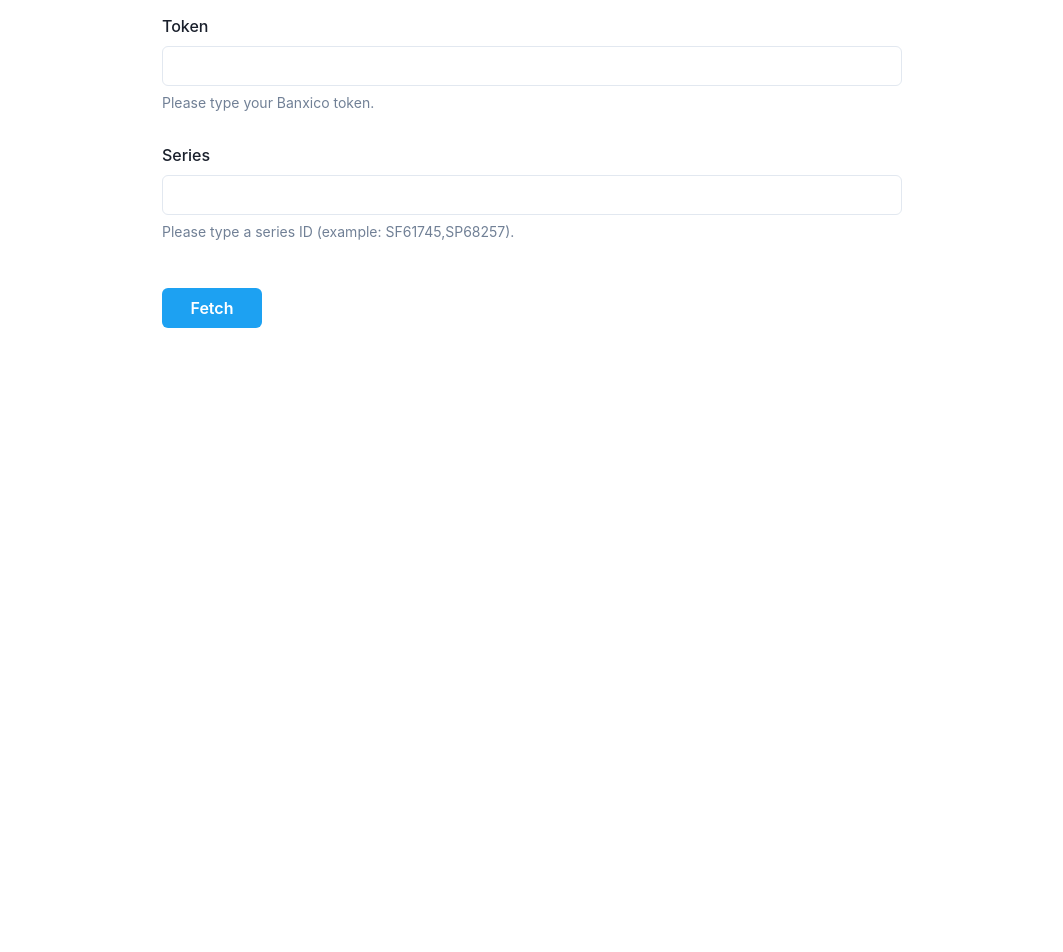
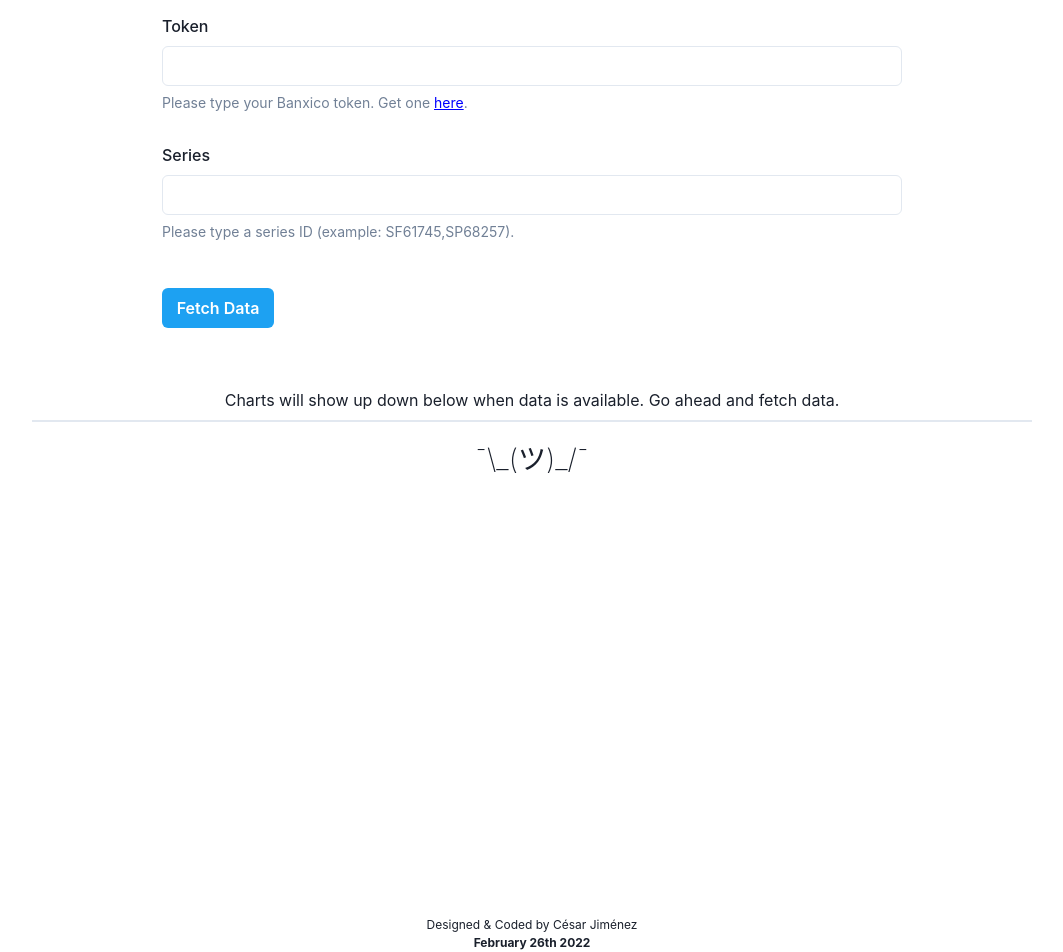
Before and after one commit to Cesar-Jim/tukan, a Next.js app: page / in a window 1280 px wide. Shown: the part 113-1065 px from the top of the page, without its empty margins (108-1171 px from the left). Before the commit the page ends 800 px from the top, so only its background shows below. Built offline with nearby package versions, Linux system fonts and the light colour scheme.

Commit message:
Added charts list container + footer + spinner

```diff
--- /dev/null
+++ b/components/Charts/ChartsCollection.jsx
@@ -0,0 +1,64 @@
+import { useContext, useEffect } from 'react';
+import {
+  Tabs,
+  TabList,
+  TabPanels,
+  Tab,
+  TabPanel,
+  Flex,
+  Spinner,
+} from '@chakra-ui/react';
+
+import LineChart from './LineChart';
+import AppContext from '../../context/context';
+
+const ChartsCollection = () => {
+  const { data, isLoading } = useContext(AppContext);
+
+  useEffect(() => {}, [data]);
+
+  return (
+    <Flex
+      width={['300px', '400px', '700px', '900px', '900px', '1000px']}
+      height="300px"
+      m="12px auto"
+      justifyContent="center"
+    >
+      {isLoading ? (
+        <Spinner m="20% 0" />
+      ) : (
+        <Tabs isFitted width="100%" m="48px 0">
+          <TabList justifyContent="space-evenly" pb="8px">
+            {data
+              ? data.map((chart) => {
+                  return <Tab key={chart.idSerie}>{chart.idSerie}</Tab>;
+                })
+              : 'Charts will show up down below when data is available. Go ahead and fetch data.'}
+          </TabList>
+
+          <TabPanels>
+            {data ? (
+              data.map((chart) => {
+                return (
+                  <TabPanel key={chart.idSerie}>
+                    <LineChart
+                      chartData={chart.datos}
+                      title={`${chart.idSerie} - ${chart.titulo}`}
+                      subtitle={`${chart.idSerie}`}
+                    />
+                  </TabPanel>
+                );
+              })
+            ) : (
+              <TabPanel textAlign="center" fontSize="1.75rem" fontWeight="thin">
+                <p>¯\_(ツ)_/¯</p>
+              </TabPanel>
+            )}
+          </TabPanels>
+        </Tabs>
+      )}
+    </Flex>
+  );
+};
+
+export default ChartsCollection;
--- a/components/Charts/LineChart.jsx
+++ b/components/Charts/LineChart.jsx
@@ -10,7 +10,7 @@ import {
 } from 'chart.js';
 import { Line } from 'react-chartjs-2';
 
-const LineChart = ({ title, xData }) => {
+const LineChart = ({ title, subtitle, chartData }) => {
   ChartJS.register(
     CategoryScale,
     LinearScale,
@@ -32,37 +32,20 @@ const LineChart = ({ title, xData }) => {
         display: true,
         text: title,
       },
-      subtitle: {
-        display: true,
-        text: 'Test',
-      },
     },
   };
 
-  const labels = [
-    'January',
-    'February',
-    'March',
-    'April',
-    'May',
-    'June',
-    'July',
-  ];
+  const labels = chartData ? chartData.map((point) => point.fecha) : [];
 
   const data = {
     labels,
     datasets: [
       {
-        label: 'Dataset 1',
-        data: [130, 100, 450, 220, 290, 120, 770],
+        label: subtitle,
+        fill: false,
+        data: chartData ? chartData.map((point) => point.dato) : [],
         borderColor: 'rgb(255, 99, 132)',
         backgroundColor: 'rgba(255, 99, 132, 0.5)',
-      },
-      {
-        label: 'Dataset 2',
-        data: [100, 200, 300, 400, 230, 150, 578],
-        borderColor: 'rgb(53, 162, 235)',
-        backgroundColor: 'rgba(53, 162, 235, 0.5)',
       },
     ],
   };
--- /dev/null
+++ b/components/Footer/Footer.jsx
@@ -0,0 +1,23 @@
+import { Flex, Text } from '@chakra-ui/react';
+
+const Footer = () => {
+  return (
+    <Flex
+      as="footer"
+      alignItems="center"
+      flexDir="column"
+      m="auto"
+      position="absolute"
+      left={0}
+      right={0}
+      bottom={-300}
+    >
+      <Text fontSize="xs">Designed & Coded by César Jiménez</Text>
+      <Text fontSize="xs">
+        <strong>February 26th 2022</strong>
+      </Text>
+    </Flex>
+  );
+};
+
+export default Footer;
--- a/components/form/Form.jsx
+++ b/components/form/Form.jsx
@@ -13,26 +13,30 @@ import { retrieveChartData } from '../../utils/data-utilities-.js';
 import { createToast } from '../../utils/create-toast.js';
 
 import AppContext from '../../context/context.js';
+import LineChart from '../Charts/LineChart.jsx';
 
 const Form = () => {
   const tokenInput = useRef();
   const seriesInput = useRef();
-  const { data, fetchDataApi, setErrorInState, error } = useContext(AppContext);
+  const { data, fetchDataApi, setErrorInState, error, setIsLoadingInState } =
+    useContext(AppContext);
 
   const handleSubmit = async (e) => {
     e.preventDefault();
+    setIsLoadingInState(true);
 
     const token = '' || tokenInput.current.value.toString().trim();
     const series = seriesInput.current.value.toString().trim();
 
     await fetchDataApi(series, token);
+    setIsLoadingInState(false);
   };
 
   useEffect(() => {
     if (error) {
       return createToast({
         title: 'Error',
-        description: error?.mensaje + ' ' + error?.detalle + ' ' + error?.url,
+        description: `${error?.mensaje} ${error?.detalle} ${error?.url}`,
         status: 'error',
         duration: 5000,
       });
@@ -65,7 +69,21 @@ const Form = () => {
             required
             fontSize={['.6rem', '.7rem', '.8rem', '1rem']}
           />
-          <FormHelperText>Please type your Banxico token.</FormHelperText>
+          <FormHelperText>
+            Please type your Banxico token. Get one{' '}
+            <a
+              href="https://www.banxico.org.mx/SieAPIRest/service/v1/token"
+              target={'_blank'}
+              style={{
+                color: 'blue',
+                textDecoration: 'underline',
+                fontWeight: 400,
+              }}
+            >
+              here
+            </a>
+            .
+          </FormHelperText>
           <FormLabel htmlFor="series" mt="2rem">
             Series
           </FormLabel>
@@ -80,8 +98,8 @@ const Form = () => {
             Please type a series ID (example: SF61745,SP68257).
           </FormHelperText>
         </FormControl>
-        <Button type="submit" mt="3rem" width="100px" colorScheme="twitter">
-          Fetch
+        <Button type="submit" mt="3rem" width="112px" colorScheme="twitter">
+          Fetch Data
         </Button>
       </form>
     </Flex>
--- a/context/reducer.js
+++ b/context/reducer.js
@@ -1,8 +1,10 @@
 import {
   SET_DATA_STATE,
   GET_DATA_STATE,
+  SET_ERROR_STATE,
   GET_ERROR_STATE,
-  SET_ERROR_STATE,
+  SET_LOADING_STATE,
+  GET_LOADING_STATE,
 } from './types';
 
 const AppReducer = (state, action) => {
@@ -21,6 +23,12 @@ const AppReducer = (state, action) => {
     case GET_ERROR_STATE:
       return state.error;
 
+    case SET_LOADING_STATE:
+      return { ...state, isLoading: payload };
+
+    case GET_LOADING_STATE:
+      return state.isLoading;
+
     default:
       return state;
   }
--- a/context/state.js
+++ b/context/state.js
@@ -8,6 +8,7 @@ const AppState = (props) => {
   const initialState = {
     data: null,
     error: null,
+    isLoading: false,
   };
 
   const [state, dispatch] = useReducer(AppReducer, initialState);
@@ -18,7 +19,7 @@ const AppState = (props) => {
 
     if (!data.error) {
       dispatch({ type: 'SET_ERROR_STATE', payload: null });
-      dispatch({ type: 'SET_DATA_STATE', payload: data });
+      dispatch({ type: 'SET_DATA_STATE', payload: data.bmx.series });
     } else {
       dispatch({ type: 'SET_ERROR_STATE', payload: data.error });
     }
@@ -36,6 +37,14 @@ const AppState = (props) => {
     dispatch({ type: 'GET_ERROR_STATE', payload: state.error });
   }
 
+  function setIsLoadingInState(status) {
+    dispatch({ type: 'SET_LOADING_STATE', payload: status });
+  }
+
+  function getIsLoadingFromState() {
+    dispatch({ type: 'GET_LOADING_STATE', payload: state.isLoading });
+  }
+
   useEffect(() => {
     console.log('DATA', state.data);
   }, [state.data]);
@@ -47,10 +56,13 @@ const AppState = (props) => {
   const value = {
     data: state.data,
     error: state.error,
+    isLoading: state.isLoading,
     fetchDataApi,
     getDataFromState,
     setErrorInState,
     getErrorFromState,
+    setIsLoadingInState,
+    getIsLoadingFromState,
   };
 
   return (
--- a/context/types.js
+++ b/context/types.js
@@ -2,3 +2,5 @@ export const SET_DATA_STATE = 'SET_DATA_STATE';
 export const GET_DATA_STATE = 'GET_DATA_STATE';
 export const SET_ERROR_STATE = 'SET_ERROR_STATE';
 export const GET_ERROR_STATE = 'GET_ERROR_STATE';
+export const SET_LOADING_STATE = 'SET_LOADING_STATE';
+export const GET_LOADING_STATE = 'GET_LOADING_STATE';
--- a/pages/index.js
+++ b/pages/index.js
@@ -1,8 +1,10 @@
 import { Flex } from '@chakra-ui/react';
 import Head from 'next/head';
 
+import Title from '../components/heading/Title';
 import Form from '../components/form/Form';
-import Title from '../components/heading/Title';
+import ChartsCollection from '../components/Charts/ChartsCollection';
+import Footer from '../components/Footer/Footer';
 
 export default function Home() {
   return (
@@ -11,12 +13,16 @@ export default function Home() {
         <title>Tukan</title>
         <meta
           name="description"
-          content="Aprende a producir tus propios productos de cuidado personal y del hogar, ¡sin químicos!"
+          content="Visualizador de gráficas del Banco de México"
         />
         <link rel="icon" href="/favicon.ico" />
       </Head>
-      <Title text="Banxico API Chart Visualizer" />
-      <Form />
+      <Flex flexDir="column">
+        <Title text="Banxico API Chart Visualizer" />
+        <Form />
+        <ChartsCollection />
+        <Footer />
+      </Flex>
     </>
   );
 }
--- a/utils/data-utilities-.js
+++ b/utils/data-utilities-.js
@@ -15,7 +15,7 @@ export const retrieveChartData = async (dataSeries, userToken) => {
 
     const data = await response.json();
 
-    return data.bmx.series;
+    return data;
   } catch (error) {
     console.log('Error: ', error);
   }
```
